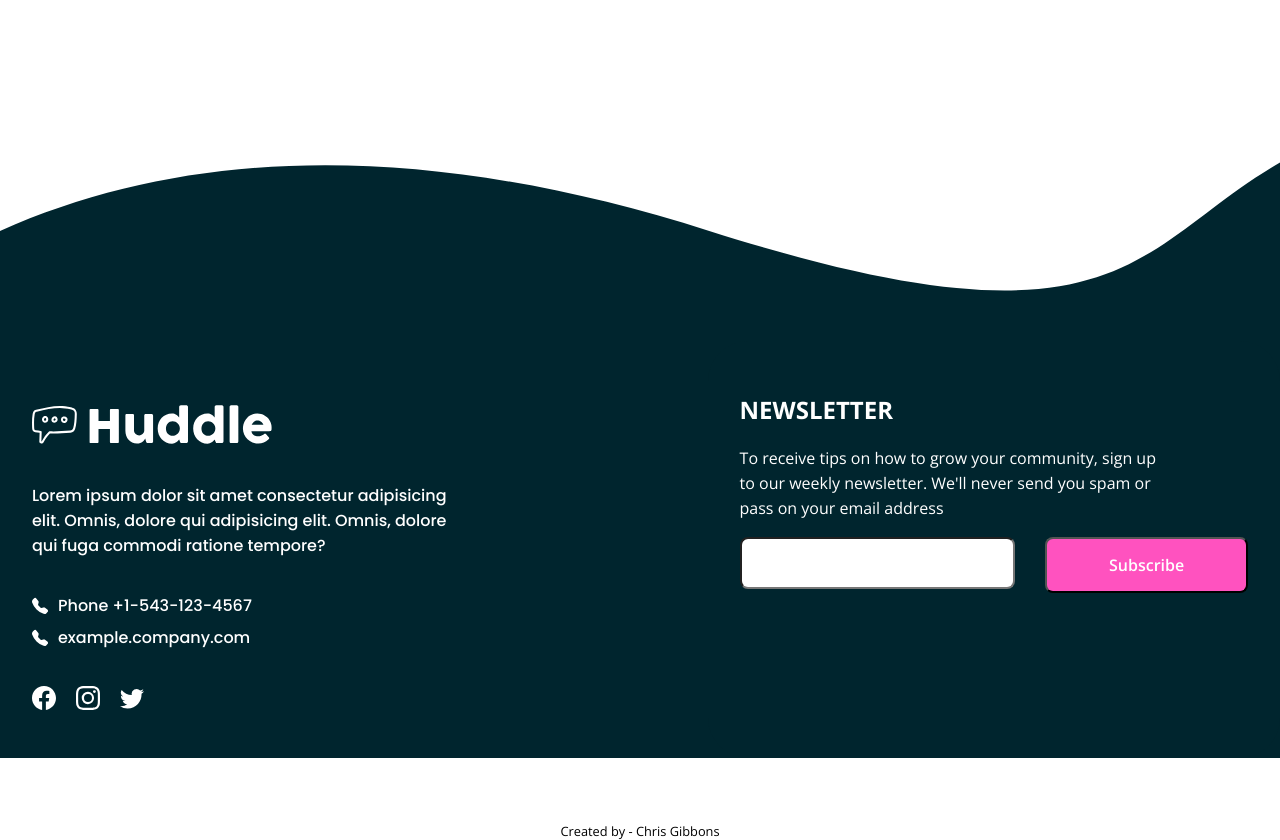
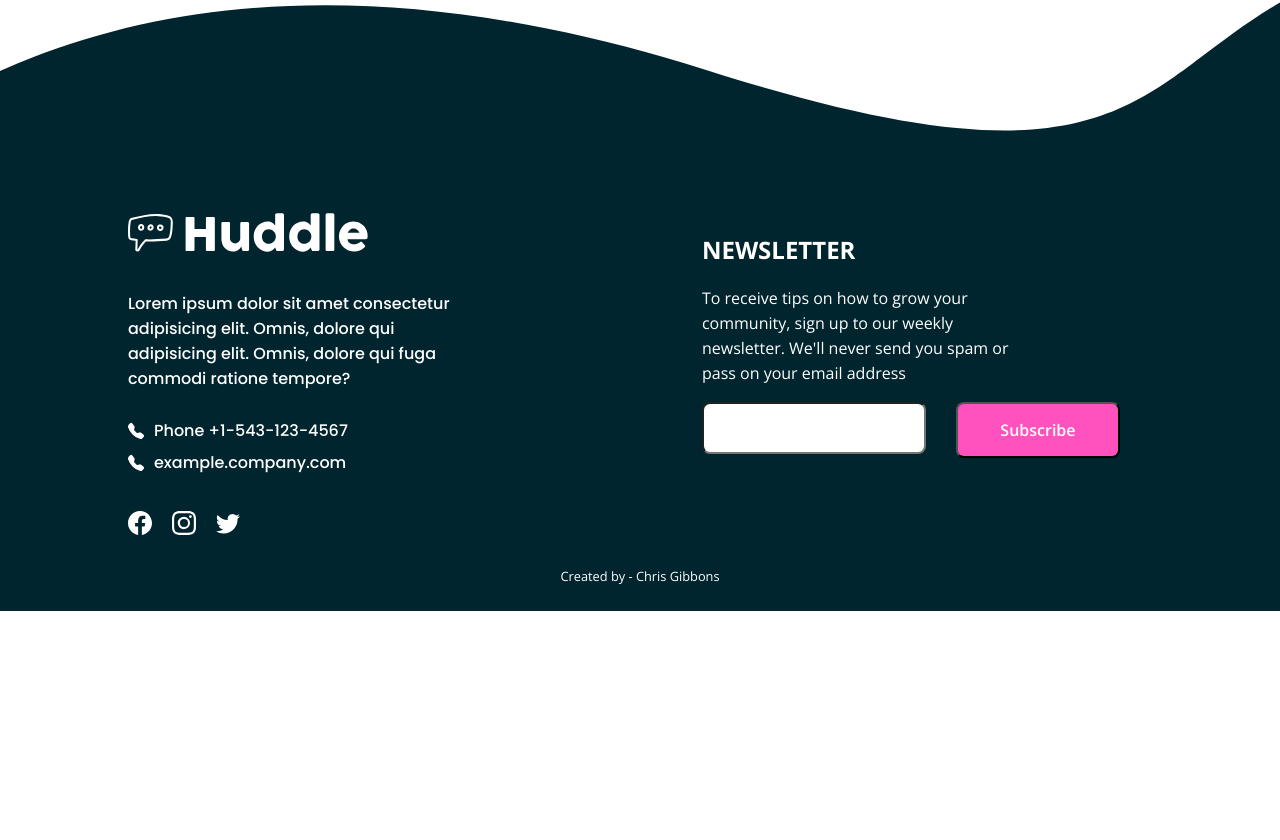
Before and after one commit to chrisgibbo/Huddle-landingpage, a plain HTML site: page index.html in a window 1280 px wide. Shown: the part 3500-4340 px from the top of the page. After the commit the page ends 4111 px from the top, so only its background shows below. Drawn offline with nearby package versions, Linux system fonts and the light colour scheme.

Commit message:
Added padding to footer

```diff
--- a/style.css
+++ b/style.css
@@ -235,8 +235,7 @@ background-color: var(--var-DarkCyan);
 }
 
 .footer-text {
-    padding-right: 5em;
-    margin-bottom: 2em;
+    margin-bottom: 1.5em;
 }
 
 .logo-bottom{
@@ -249,7 +248,7 @@ background-color: var(--var-DarkCyan);
 }
 
 .social-icons{
-    margin: 2em 0 1em 0;
+    margin: 2em 0 2em 0;
     display: flex;
     gap: 15px;
     height: 1.5em;
@@ -261,8 +260,11 @@ background-color: var(--var-DarkCyan);
 
 #copyright {
     font-size: 0.8em;
-    margin: 5em 0 0 0;
     text-align: center;
+    background-color: var(--var-DarkCyan);
+    color: white;
+    margin: 0;
+    padding: 0 0 2em 0;
 }
 
 
@@ -291,6 +293,10 @@ background-color: var(--var-DarkCyan);
         width: 650px;
         margin: auto;
         text-align: center;
+    }
+
+    .cta{
+        margin: 5em 0 5em 0;
     }
 
     .cta-btn {
@@ -369,6 +375,11 @@ background-color: var(--var-DarkCyan);
         border-radius: 40px;
     }
 
+    .footer{
+        margin: 0;
+        padding: 0;
+    }
+
     .footer-text{
         padding-right: 200px;
     }
@@ -392,6 +403,7 @@ background-color: var(--var-DarkCyan);
         justify-content: space-around;
         flex-direction: row-reverse;
         background-color: var(--var-DarkCyan);
+        padding: 0 8em 0 8em;
     }
 
     .phone-icon {
```
